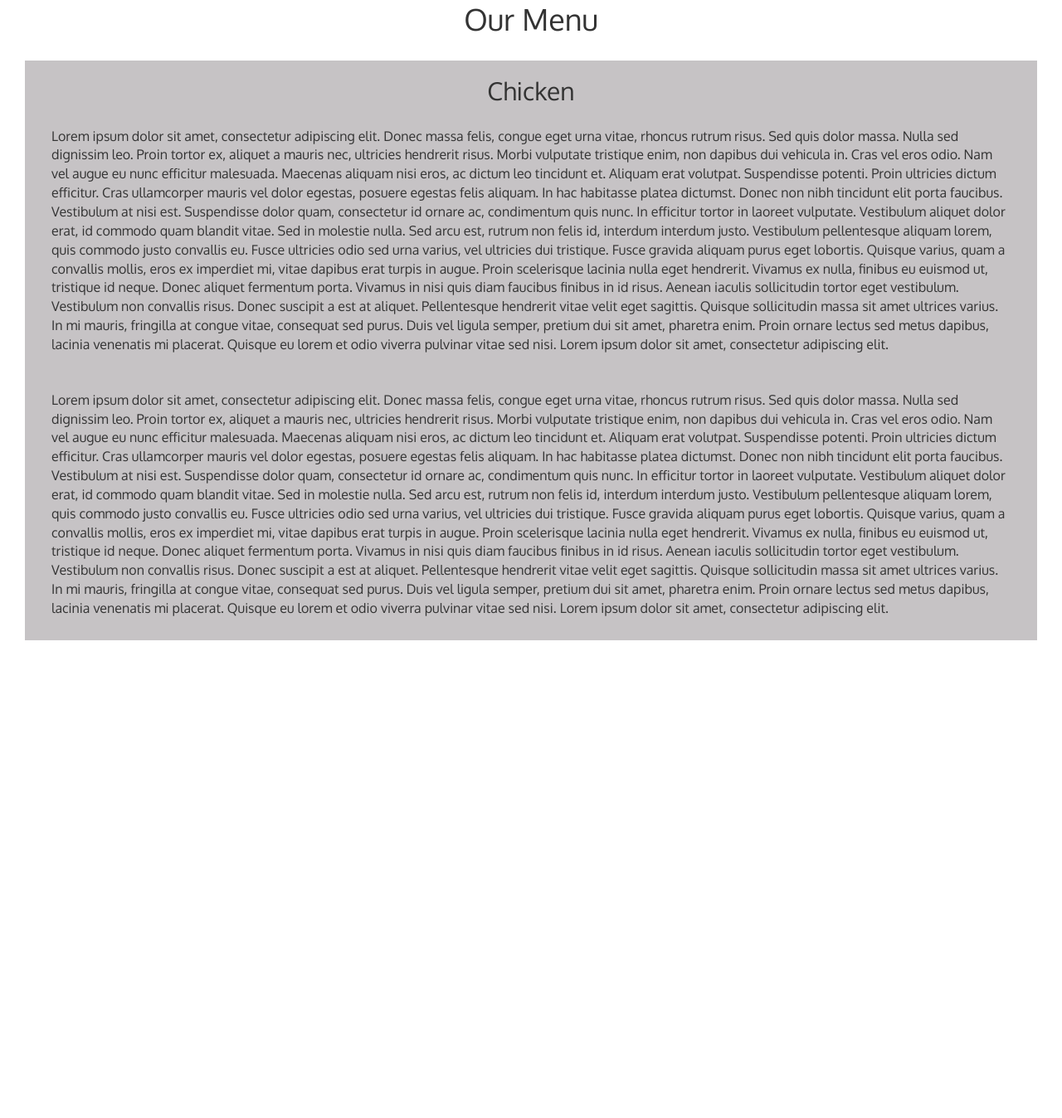
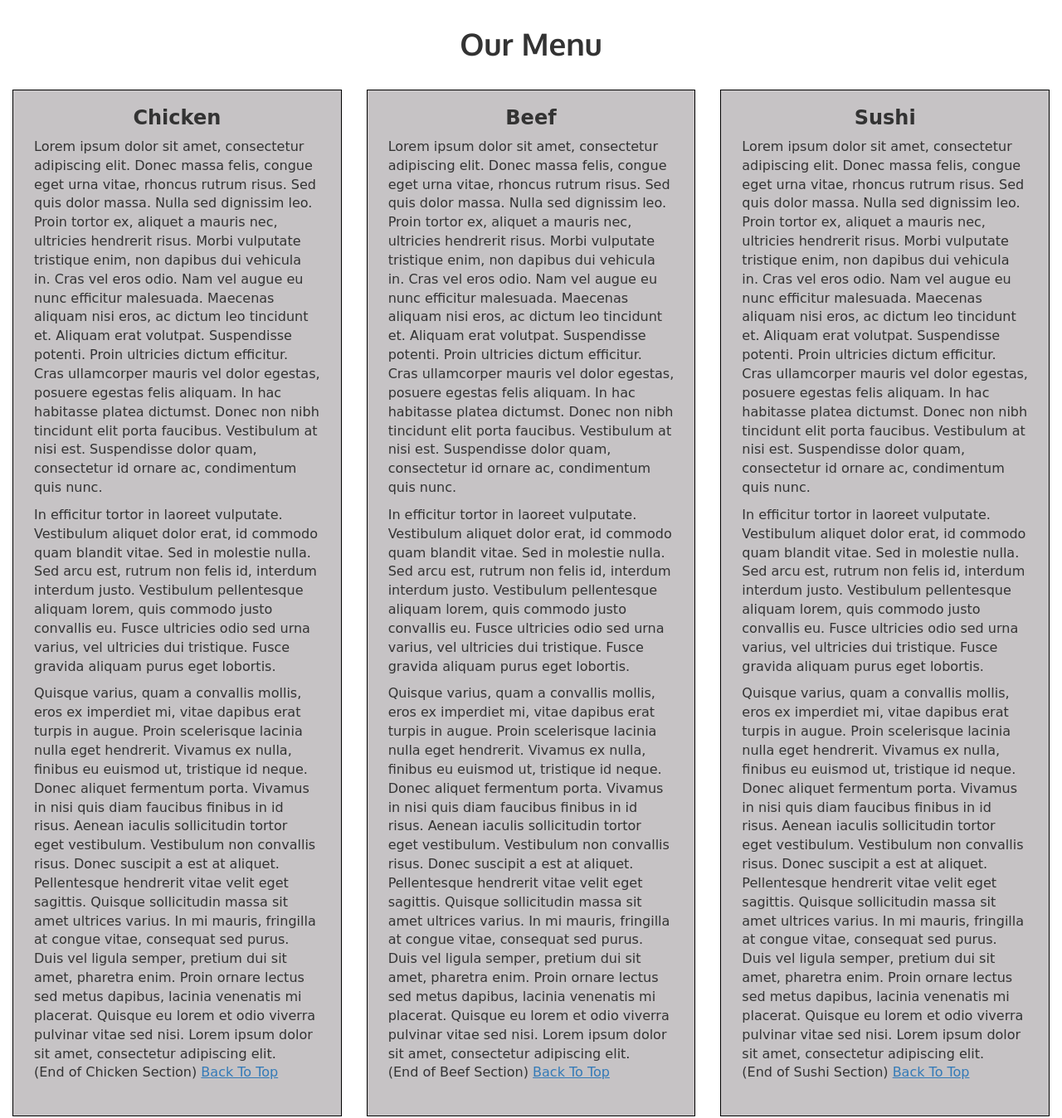
Before and after one commit to KalhariEkanayake/coursera-test, a plain HTML site: page module3-solution/index.html in a window 1280 px wide. Shown: the part 67-1415 px from the top of the page at 83% size. Before the commit the page ends 869 px from the top, so only its background shows below. Drawn offline with Linux system fonts and the light colour scheme.

Commit message:
modified solution

```diff
--- a/module3-solution/css/styles.css
+++ b/module3-solution/css/styles.css
@@ -1,6 +1,12 @@
 body {
   font-size: 16px;
   font-family: 'Oxygen', sans-serif;
+}
+
+* {
+  box-sizing: border-box;
+  margin: 0;
+  padding: 0;
 }
 
 /** HEADER **/
@@ -24,8 +30,9 @@ body {
 }
 
 #nav-list {
-  margin-top: 10px;
+  margin-top: 0;
   background-color: #e2e2e2;
+  margin-bottom: 0;
 }
 
 #nav-list a {
@@ -52,39 +59,37 @@ body {
 
 /* CONTENT */
 #main-content {
-  background-color: #c6c3c5;
+  margin-top: 35px;
 }
 
-p {
-  padding: 17px;
+.section {
+  border: 1px solid black;
+  background-color: #c6c3c5;
+  margin-bottom: 40px;
+  font-family: cursive;
+}
+
+h3 {
+  font-weight: bold;
+}
+
+h2 {
+  font-size: 2.3em;
+  font-weight: bold;
+}
+
+#top {
+  padding-top: 10px;
+  padding-bottom: 0;
+}
+
+.para {
+  padding-left: 25px;
+  padding-right: 25px;
+  padding-bottom: 30px;
+}
+
+.underline {
+  text-decoration: underline;
 }
 /* END CONTENT */
-
-
-/********** Large devices only **********/
-@media (min-width: 1200px) {
-  #main-content {
-    margin: 30px;
-  }
-}
-
-/********** Medium devices only **********/
-@media (min-width: 992px) and (max-width: 1199px) {
-  #main-content {
-    margin: 30px;
-  }
-}
-
-/********** Small devices only **********/
-@media (min-width: 768px) and (max-width: 991px) {
-  #main-content {
-    margin: 30px;
-  }
-}
-
-/********** Extra small devices only **********/
-@media (max-width: 767px) {
-  #main-content {
-    margin: 45px;
-  }
-}
--- a/module3-solution/index.html
+++ b/module3-solution/index.html
@@ -36,15 +36,15 @@
         <div id="collapsable-nav" class="collapse navbar-collapse">
           <ul id="nav-list" class="nav navbar-nav navbar-right">
             <li>
-              <a href="#" class="visible-xs">
+              <a href="#chicken" class="visible-xs">
                 <span>Chicken</span></a>
             </li>
             <li>
-              <a href="#" class="visible-xs">
+              <a href="#beef" class="visible-xs">
                 <span>Beef</span></a>
             </li>
             <li>
-              <a href="#" class="visible-xs">
+              <a href="#sushi" class="visible-xs">
                 <span>Sushi</span></a>
             </li>
           </ul><!-- #nav-list -->
@@ -53,62 +53,143 @@
     </nav><!-- #header-nav -->
   </header>
 
-  <h1 class="text-center">Our Menu</h1>
+  <div class="text-center" id="top">
+    <h2>Our Menu</h2>
+  </div>
 
   <div id="main-content" class="container-fluid">
     <div class="row">
-      <div class="col-xs-12">
-        <h2 class="text-center">Chicken</h2>
+
+      <div class="col-md-4 col-sm-6 col-xs-12" id="chicken">
+        <div class="section">
+          <h3 class="text-center">Chicken</h3>
+          <div class="para">
             <p>
-          Lorem ipsum dolor sit amet, consectetur adipiscing elit. Donec massa felis, congue eget urna vitae, rhoncus
-          rutrum risus. Sed quis dolor massa. Nulla sed dignissim leo. Proin tortor ex, aliquet a mauris nec, ultricies
+              Lorem ipsum dolor sit amet, consectetur adipiscing elit. Donec massa felis, congue eget urna vitae,
+              rhoncus
+              rutrum risus. Sed quis dolor massa. Nulla sed dignissim leo. Proin tortor ex, aliquet a mauris nec,
+              ultricies
               hendrerit risus. Morbi vulputate tristique enim, non dapibus dui vehicula in. Cras vel eros odio. Nam vel
               augue eu nunc efficitur malesuada. Maecenas aliquam nisi eros, ac dictum leo tincidunt et. Aliquam erat
-          volutpat. Suspendisse potenti. Proin ultricies dictum efficitur. Cras ullamcorper mauris vel dolor egestas,
-          posuere egestas felis aliquam. In hac habitasse platea dictumst. Donec non nibh tincidunt elit porta faucibus.
+              volutpat. Suspendisse potenti. Proin ultricies dictum efficitur. Cras ullamcorper mauris vel dolor
+              egestas,
+              posuere egestas felis aliquam. In hac habitasse platea dictumst. Donec non nibh tincidunt elit porta
+              faucibus.
               Vestibulum at nisi est. Suspendisse dolor quam, consectetur id ornare ac, condimentum quis nunc.
-
-          In efficitur tortor in laoreet vulputate. Vestibulum aliquet dolor erat, id commodo quam blandit vitae. Sed in
-          molestie nulla. Sed arcu est, rutrum non felis id, interdum interdum justo. Vestibulum pellentesque aliquam
+            </p>
+            <p>
+              In efficitur tortor in laoreet vulputate. Vestibulum aliquet dolor erat, id commodo quam blandit vitae.
+              Sed in
+              molestie nulla. Sed arcu est, rutrum non felis id, interdum interdum justo. Vestibulum pellentesque
+              aliquam
               lorem, quis commodo justo convallis eu. Fusce ultricies odio sed urna varius, vel ultricies dui tristique.
               Fusce gravida aliquam purus eget lobortis.
-
+            </p>
+            <p>
               Quisque varius, quam a convallis mollis, eros ex imperdiet mi, vitae dapibus erat turpis in augue. Proin
-          scelerisque lacinia nulla eget hendrerit. Vivamus ex nulla, finibus eu euismod ut, tristique id neque. Donec
-          aliquet fermentum porta. Vivamus in nisi quis diam faucibus finibus in id risus. Aenean iaculis sollicitudin
+              scelerisque lacinia nulla eget hendrerit. Vivamus ex nulla, finibus eu euismod ut, tristique id neque.
+              Donec
+              aliquet fermentum porta. Vivamus in nisi quis diam faucibus finibus in id risus. Aenean iaculis
+              sollicitudin
               tortor eget vestibulum. Vestibulum non convallis risus. Donec suscipit a est at aliquet. Pellentesque
               hendrerit vitae velit eget sagittis. Quisque sollicitudin massa sit amet ultrices varius. In mi mauris,
-          fringilla at congue vitae, consequat sed purus. Duis vel ligula semper, pretium dui sit amet, pharetra enim.
+              fringilla at congue vitae, consequat sed purus. Duis vel ligula semper, pretium dui sit amet, pharetra
+              enim.
               Proin ornare lectus sed metus dapibus, lacinia venenatis mi placerat. Quisque eu lorem et odio viverra
-          pulvinar vitae sed nisi. Lorem ipsum dolor sit amet, consectetur adipiscing elit.
-        </p>
-
-        <p>
-          Lorem ipsum dolor sit amet, consectetur adipiscing elit. Donec massa felis, congue eget urna vitae, rhoncus
-          rutrum risus. Sed quis dolor massa. Nulla sed dignissim leo. Proin tortor ex, aliquet a mauris nec, ultricies
-          hendrerit risus. Morbi vulputate tristique enim, non dapibus dui vehicula in. Cras vel eros odio. Nam vel
-          augue eu nunc efficitur malesuada. Maecenas aliquam nisi eros, ac dictum leo tincidunt et. Aliquam erat
-          volutpat. Suspendisse potenti. Proin ultricies dictum efficitur. Cras ullamcorper mauris vel dolor egestas,
-          posuere egestas felis aliquam. In hac habitasse platea dictumst. Donec non nibh tincidunt elit porta faucibus.
-          Vestibulum at nisi est. Suspendisse dolor quam, consectetur id ornare ac, condimentum quis nunc.
-
-          In efficitur tortor in laoreet vulputate. Vestibulum aliquet dolor erat, id commodo quam blandit vitae. Sed in
-          molestie nulla. Sed arcu est, rutrum non felis id, interdum interdum justo. Vestibulum pellentesque aliquam
-          lorem, quis commodo justo convallis eu. Fusce ultricies odio sed urna varius, vel ultricies dui tristique.
-          Fusce gravida aliquam purus eget lobortis.
-
-          Quisque varius, quam a convallis mollis, eros ex imperdiet mi, vitae dapibus erat turpis in augue. Proin
-          scelerisque lacinia nulla eget hendrerit. Vivamus ex nulla, finibus eu euismod ut, tristique id neque. Donec
-          aliquet fermentum porta. Vivamus in nisi quis diam faucibus finibus in id risus. Aenean iaculis sollicitudin
-          tortor eget vestibulum. Vestibulum non convallis risus. Donec suscipit a est at aliquet. Pellentesque
-          hendrerit vitae velit eget sagittis. Quisque sollicitudin massa sit amet ultrices varius. In mi mauris,
-          fringilla at congue vitae, consequat sed purus. Duis vel ligula semper, pretium dui sit amet, pharetra enim.
-          Proin ornare lectus sed metus dapibus, lacinia venenatis mi placerat. Quisque eu lorem et odio viverra
-          pulvinar vitae sed nisi. Lorem ipsum dolor sit amet, consectetur adipiscing elit.
+              pulvinar vitae sed nisi. Lorem ipsum dolor sit amet, consectetur adipiscing elit.<br>
+              (End of Chicken Section) <a href="#top"><span class="underline">Back To Top</span></a>
             </p>
           </div>
         </div>
+      </div>
 
+      <div class="col-md-4 col-sm-6 col-xs-12" id="beef">
+        <div class="section">
+          <h3 class="text-center">Beef</h3>
+          <div class="para">
+            <p>
+              Lorem ipsum dolor sit amet, consectetur adipiscing elit. Donec massa felis, congue eget urna vitae,
+              rhoncus
+              rutrum risus. Sed quis dolor massa. Nulla sed dignissim leo. Proin tortor ex, aliquet a mauris nec,
+              ultricies
+              hendrerit risus. Morbi vulputate tristique enim, non dapibus dui vehicula in. Cras vel eros odio. Nam vel
+              augue eu nunc efficitur malesuada. Maecenas aliquam nisi eros, ac dictum leo tincidunt et. Aliquam erat
+              volutpat. Suspendisse potenti. Proin ultricies dictum efficitur. Cras ullamcorper mauris vel dolor
+              egestas,
+              posuere egestas felis aliquam. In hac habitasse platea dictumst. Donec non nibh tincidunt elit porta
+              faucibus.
+              Vestibulum at nisi est. Suspendisse dolor quam, consectetur id ornare ac, condimentum quis nunc.
+            </p>
+            <p>
+              In efficitur tortor in laoreet vulputate. Vestibulum aliquet dolor erat, id commodo quam blandit vitae.
+              Sed in
+              molestie nulla. Sed arcu est, rutrum non felis id, interdum interdum justo. Vestibulum pellentesque
+              aliquam
+              lorem, quis commodo justo convallis eu. Fusce ultricies odio sed urna varius, vel ultricies dui tristique.
+              Fusce gravida aliquam purus eget lobortis.
+            </p>
+            <p>
+              Quisque varius, quam a convallis mollis, eros ex imperdiet mi, vitae dapibus erat turpis in augue. Proin
+              scelerisque lacinia nulla eget hendrerit. Vivamus ex nulla, finibus eu euismod ut, tristique id neque.
+              Donec
+              aliquet fermentum porta. Vivamus in nisi quis diam faucibus finibus in id risus. Aenean iaculis
+              sollicitudin
+              tortor eget vestibulum. Vestibulum non convallis risus. Donec suscipit a est at aliquet. Pellentesque
+              hendrerit vitae velit eget sagittis. Quisque sollicitudin massa sit amet ultrices varius. In mi mauris,
+              fringilla at congue vitae, consequat sed purus. Duis vel ligula semper, pretium dui sit amet, pharetra
+              enim.
+              Proin ornare lectus sed metus dapibus, lacinia venenatis mi placerat. Quisque eu lorem et odio viverra
+              pulvinar vitae sed nisi. Lorem ipsum dolor sit amet, consectetur adipiscing elit.<br>
+              (End of Beef Section) <a href="#top"><span class="underline">Back To Top</span></a>
+            </p>
+          </div>
+        </div>
+      </div>
+
+      <div class="col-md-4 col-sm-12 col-xs-12" id="sushi">
+        <div class="section">
+          <h3 class="text-center"> Sushi</h3>
+          <div class="para">
+            <p>
+              Lorem ipsum dolor sit amet, consectetur adipiscing elit. Donec massa felis, congue eget urna vitae,
+              rhoncus
+              rutrum risus. Sed quis dolor massa. Nulla sed dignissim leo. Proin tortor ex, aliquet a mauris nec,
+              ultricies
+              hendrerit risus. Morbi vulputate tristique enim, non dapibus dui vehicula in. Cras vel eros odio. Nam vel
+              augue eu nunc efficitur malesuada. Maecenas aliquam nisi eros, ac dictum leo tincidunt et. Aliquam erat
+              volutpat. Suspendisse potenti. Proin ultricies dictum efficitur. Cras ullamcorper mauris vel dolor
+              egestas,
+              posuere egestas felis aliquam. In hac habitasse platea dictumst. Donec non nibh tincidunt elit porta
+              faucibus.
+              Vestibulum at nisi est. Suspendisse dolor quam, consectetur id ornare ac, condimentum quis nunc.
+            </p>
+            <p>
+              In efficitur tortor in laoreet vulputate. Vestibulum aliquet dolor erat, id commodo quam blandit vitae.
+              Sed in
+              molestie nulla. Sed arcu est, rutrum non felis id, interdum interdum justo. Vestibulum pellentesque
+              aliquam
+              lorem, quis commodo justo convallis eu. Fusce ultricies odio sed urna varius, vel ultricies dui tristique.
+              Fusce gravida aliquam purus eget lobortis.
+            </p>
+            <p>
+              Quisque varius, quam a convallis mollis, eros ex imperdiet mi, vitae dapibus erat turpis in augue. Proin
+              scelerisque lacinia nulla eget hendrerit. Vivamus ex nulla, finibus eu euismod ut, tristique id neque.
+              Donec
+              aliquet fermentum porta. Vivamus in nisi quis diam faucibus finibus in id risus. Aenean iaculis
+              sollicitudin
+              tortor eget vestibulum. Vestibulum non convallis risus. Donec suscipit a est at aliquet. Pellentesque
+              hendrerit vitae velit eget sagittis. Quisque sollicitudin massa sit amet ultrices varius. In mi mauris,
+              fringilla at congue vitae, consequat sed purus. Duis vel ligula semper, pretium dui sit amet, pharetra
+              enim.
+              Proin ornare lectus sed metus dapibus, lacinia venenatis mi placerat. Quisque eu lorem et odio viverra
+              pulvinar vitae sed nisi. Lorem ipsum dolor sit amet, consectetur adipiscing elit.<br>
+              (End of Sushi Section) <a href="#top"><span class="underline">Back To Top</span></a>
+            </p>
+          </div>
+        </div>
+      </div>
+    </div>
+  </div>
 
 
   <!-- jQuery (Bootstrap JS plugins depend on it) -->
```
Lines whose indentation alone changed are shown as unchanged.
